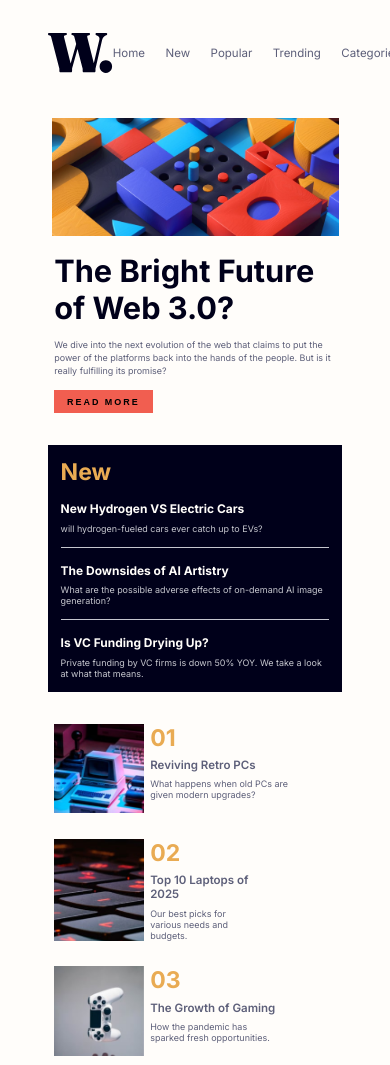
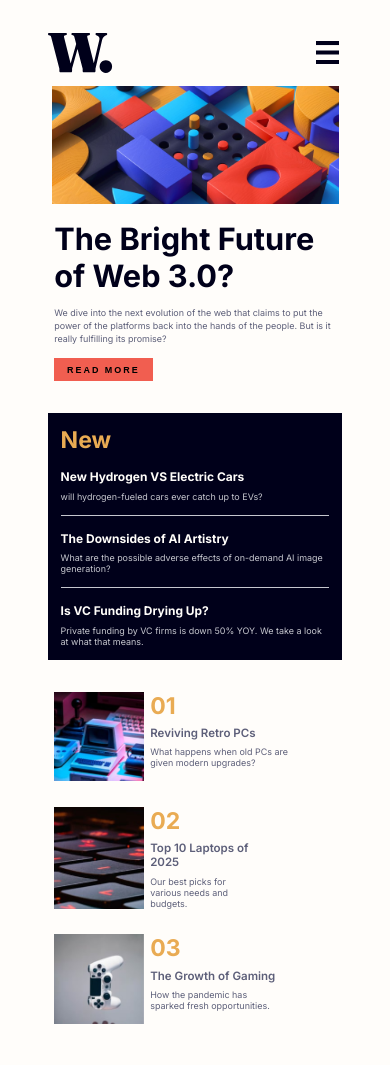
Before and after one commit to SurajChaunal/frontend-mentor-news-page, a plain HTML site: page index.html in a window 390 px wide. After the commit the page ends 1043 px from the top, so only its background shows below. Drawn offline with Linux system fonts and the light colour scheme.

Commit message:
initial commit with first draft

```diff
--- a/index.html
+++ b/index.html
@@ -19,14 +19,32 @@
     />
     <link rel="stylesheet" href="./style.css" />
     <title>Frontend Mentor | News homepage</title>
+    <script defer src="./script.js"></script>
   </head>
   <body>
-    <header class="header container">
+    <div class="container">
+      <header class="header">
         <img
           class="header__logo"
           alt="news icon logo"
           src="./assets/images/logo.svg"
         />
+        <div class="nav__container--btn">
+          <button class="nav__btn nav__btn--open active">
+            <img
+              src="./assets/images/icon-menu.svg"
+              alt="hamburger icon for the menu"
+              class="nav__img--menu"
+            />
+          </button>
+          <button class="nav__btn nav__btn--close">
+            <img
+              src="./assets/images/icon-menu-close.svg"
+              alt="X icon for the closing menu"
+              class="nav__img--menu"
+            />
+          </button>
+        </div>
         <nav class="header__nav">
           <ul class="header__list">
             <li><a href="#" class="header__link">Home</a></li>
@@ -37,16 +55,16 @@
           </ul>
         </nav>
       </header>
-    <main class="main container">
+      <main class="main">
         <section class="section__hero">
           <div class="hero__img"></div>
           <div class="hero__content">
             <h1 class="primary-heading">The Bright Future of Web 3.0?</h1>
             <div class="hero__content-box">
               <p class="hero__content-desc">
-              We dive into the next evolution of the web that claims to put the
-              power of the platforms back into the hands of the people. But is
-              it really fulfilling its promise?
+                We dive into the next evolution of the web that claims to put
+                the power of the platforms back into the hands of the people.
+                But is it really fulfilling its promise?
               </p>
               <button class="btn btn--hero">Read more</button>
             </div>
@@ -70,8 +88,8 @@
           <div class="aside__card">
             <h3 class="aside__card-heading">Is VC Funding Drying Up?</h3>
             <p class="aside__card-desc">
-            Private funding by VC firms is down 50% YOY. We take a look at what
-            that means.
+              Private funding by VC firms is down 50% YOY. We take a look at
+              what that means.
             </p>
           </div>
         </aside>
@@ -108,5 +126,6 @@
           </div>
         </section>
       </main>
+    </div>
   </body>
 </html>
--- a/script.js
+++ b/script.js
@@ -0,0 +1,24 @@
+const btnContainer = document.querySelector(".nav__container--btn");
+const menuBtns = document.querySelectorAll(".nav__btn");
+// const openMenuBtn = document.querySelector(".nav__btn--open");
+// const closeMenuBtn = document.querySelector(".nav__btn--close");
+const menuContainer = document.querySelector(".header__nav");
+
+//******* helpers function *********/
+const toggleBtns = () =>
+  menuBtns.forEach((btn) => btn.classList.toggle("active"));
+
+const toggleMenu = () => menuContainer.classList.toggle("active");
+
+const toggleBody = () => document.body.classList.toggle("no-scroll");
+//******* helpers function *********/
+function handleClick(e) {
+  const currentBtn = e.target.closest(".nav__btn");
+  if (!currentBtn) return;
+
+  toggleBtns();
+  toggleMenu();
+  toggleBody();
+}
+
+btnContainer.addEventListener("click", handleClick);
--- a/style.css
+++ b/style.css
@@ -3,7 +3,8 @@
   --color-soft-orange: hsl(35, 77%, 62%);
   --color-soft-red: hsl(5, 85%, 63%);
   /* Neutral */
-  --color-off-white: hsl(36, 100%, 99%);
+  --color-off-white: hsla(36, 100%, 99%);
+  --color-off-white-a: hwb(0 100% 0% / 0.9);
   --color-grayish-blue: hsl(233, 8%, 79%);
   --color-dark-grayish-blue: hsl(236, 13%, 42%);
   --color-very-dark-blue: hsl(240, 100%, 5%);
@@ -32,21 +33,50 @@ body {
   color: var(--color-dark-grayish-blue);
   min-height: 100vh;
   display: flex;
-  flex-direction: column;
+  /* flex-direction: column; */
   align-items: center;
-  justify-content: flex-start;
+  justify-content: center;
   gap: 3rem;
 }
 .container {
+  display: flex;
+  flex-direction: column;
+  gap: 2rem;
+  justify-content: center;
+  align-items: center;
   max-width: 100rem;
   padding: 2rem;
+  position: relative;
+  overflow: hidden;
 }
+/*********** header section ***********/
 .header {
   margin-top: 3.2rem;
   display: flex;
   justify-content: space-between;
   align-items: center;
   width: 100%;
+}
+.nav__container--btn {
+  display: none;
+}
+.nav__btn {
+  max-height: 0;
+  max-width: 0;
+  overflow: hidden;
+  background: none;
+  border: none;
+  z-index: 20;
+  position: relative;
+  transition: max-height 0.3s, max-width 0.3s;
+}
+.nav__btn.active {
+  max-height: 3.6rem;
+  max-width: 3.6rem;
+}
+.nav__img--menu {
+  width: 100%;
+  aspect-ratio: 1/1;
 }
 .header__list {
   display: flex;
@@ -65,7 +95,7 @@ body {
 .header__link:active {
   color: var(--color-soft-orange);
 }
-/* main section */
+/*********** main section ***********/
 .main {
   display: grid;
   grid-template-columns: 2fr 1fr;
@@ -116,7 +146,7 @@ body {
   font-size: var(--font-size--sm);
   line-height: 2rem;
 }
-/* aside section */
+/*********** aside section ***********/
 .aside {
   display: flex;
   flex-direction: column;
@@ -150,7 +180,7 @@ body {
   color: var(--color-grayish-blue);
 }
 
-/* article section */
+/********** article section ***********/
 .article {
   grid-column: 1/-1;
   display: grid;
@@ -200,7 +230,12 @@ body {
   font-size: var(--font-size--sm);
 }
 
+/*********** media queries ***********/
 @media (max-width: 650px) {
+  body.no-scroll {
+    height: 100vh;
+    overflow: hidden;
+  }
   .container {
     width: min(90%, 60rem);
   }
@@ -218,8 +253,38 @@ body {
     max-width: 14rem;
     aspect-ratio: 1 /1;
   }
+  .header__nav {
+    position: absolute;
+    z-index: 10;
+    height: 100vh;
+    width: 40rem;
+    background-color: var(--color-off-white-a);
+    top: 0;
+    right: 0;
+    transition: transform 0.5s ease-out;
+    transform: translateX(100%);
+  }
+  .header__nav.active {
+    transform: translateX(0);
+  }
+  .nav__container--btn {
+    display: block;
+  }
+  .header__list {
+    flex-grow: 1;
+    height: 100%;
+    gap: 3rem;
+    flex-direction: column;
+    align-items: center;
+    justify-content: center;
+  }
+  .header__link {
+    color: var(--color-very-dark-blue);
+    font-weight: var(--font-wgt-strong);
+    font-size: var(--font-size--lg);
+  }
 }
-
+/* media queries for tablet mode */
 @media (max-width: 400px) {
   .container {
     width: min(90%, 50rem);
```
Lines whose indentation alone changed are shown as unchanged.
